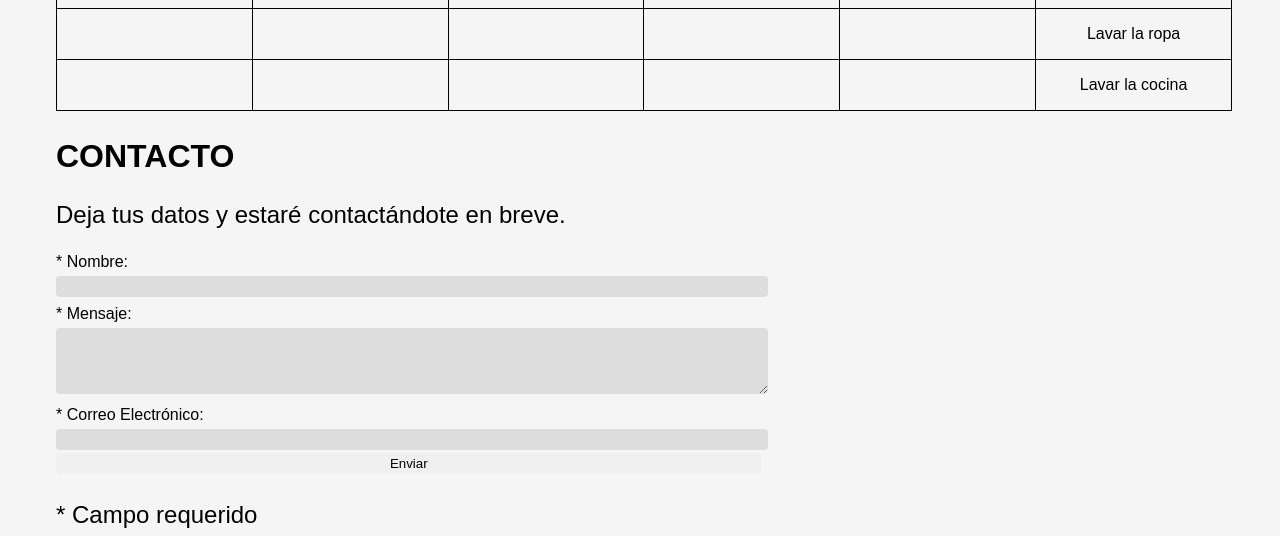
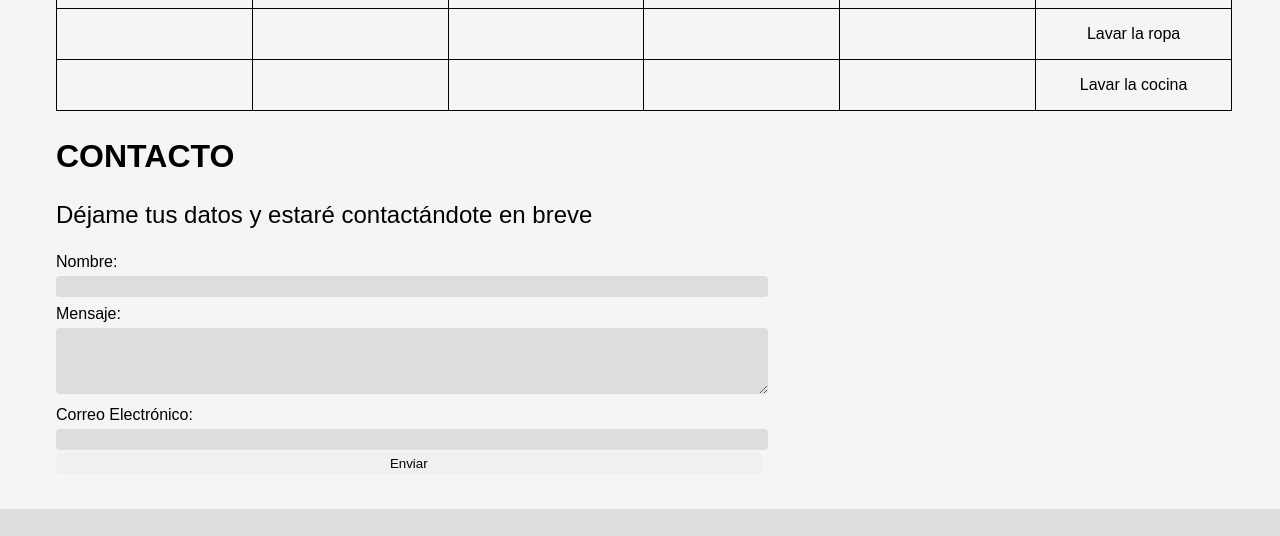
Before and after one commit to JPallares-TalTECH/mi-pagina-web, a plain HTML site: page index.html in a window 1280 px wide. Shown: the part 1553-2089 px from the top of the page. Drawn offline with Linux system fonts and the light colour scheme.

Commit message:
Pequeños cambios variados

```diff
--- a/index.html
+++ b/index.html
@@ -123,20 +123,19 @@
 
         <div>
                 <h2 id="CONTACTO"> CONTACTO </h2>
-                <p> Deja tus datos y estaré contactándote en breve.</p>
+                <p> Déjame tus datos y estaré contactándote en breve </p>
                 <form action="#" method="post">
-                    <label for="nombre">* Nombre:</label>
+                    <label for="nombre">Nombre:</label>
                     <input type="text" id="nombre" name="nombre" required>
 
-                    <label for="mensaje">* Mensaje:</label>
+                    <label for="mensaje">Mensaje:</label>
                     <textarea id="mensaje" name="mensaje" rows="4" maxlength="600" required></textarea>
 
-                    <label for="email" value="Mensaje">* Correo Electrónico:</label>
+                    <label for="email" value="Mensaje">Correo Electrónico:</label>
                     <input type="email" id="email" name="email" required>
 
                     <input type="submit" value="Enviar">
                 </form>
-                <p>* Campo requerido</p>
         </div>
 
     </main>
```
